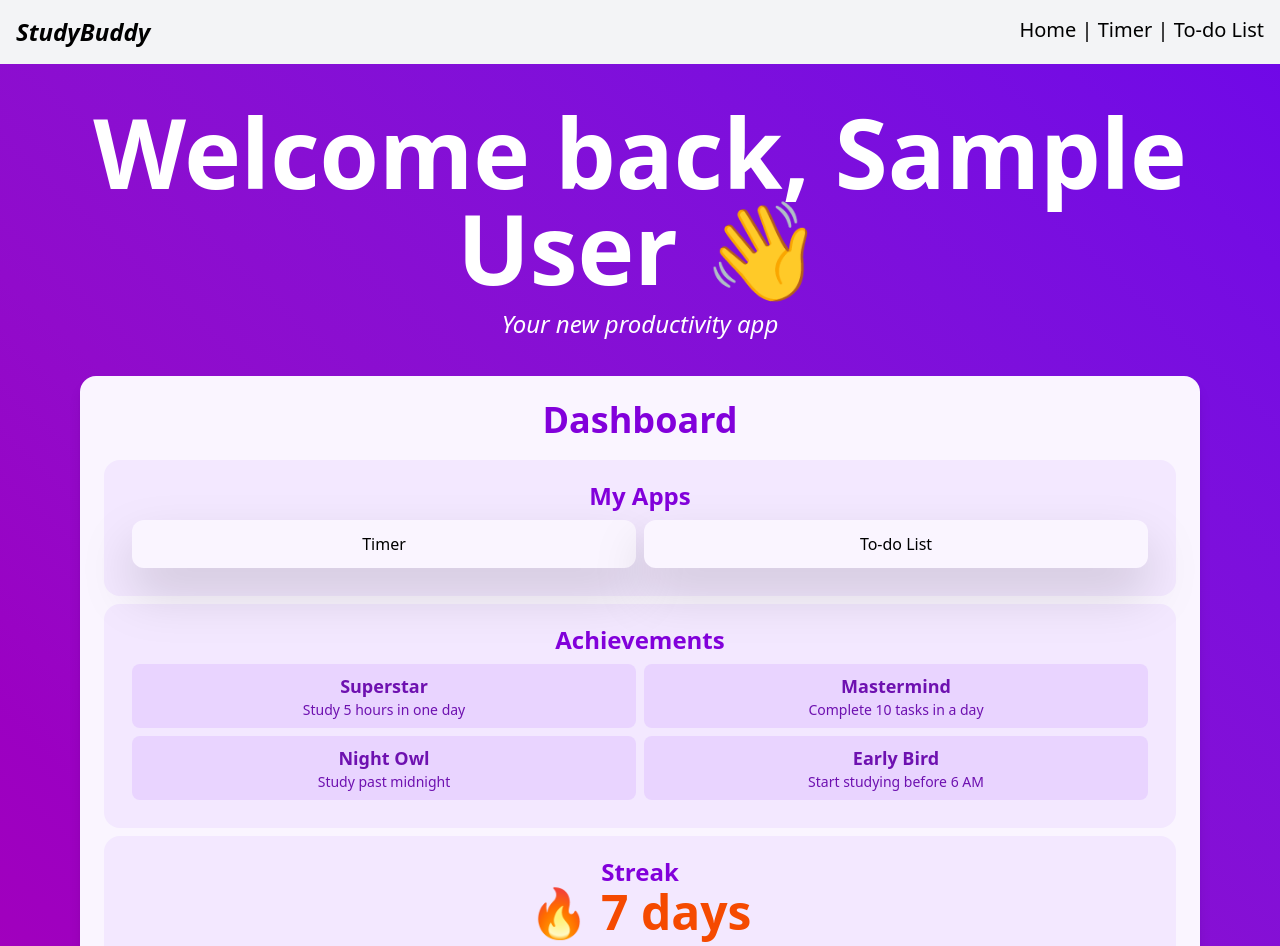
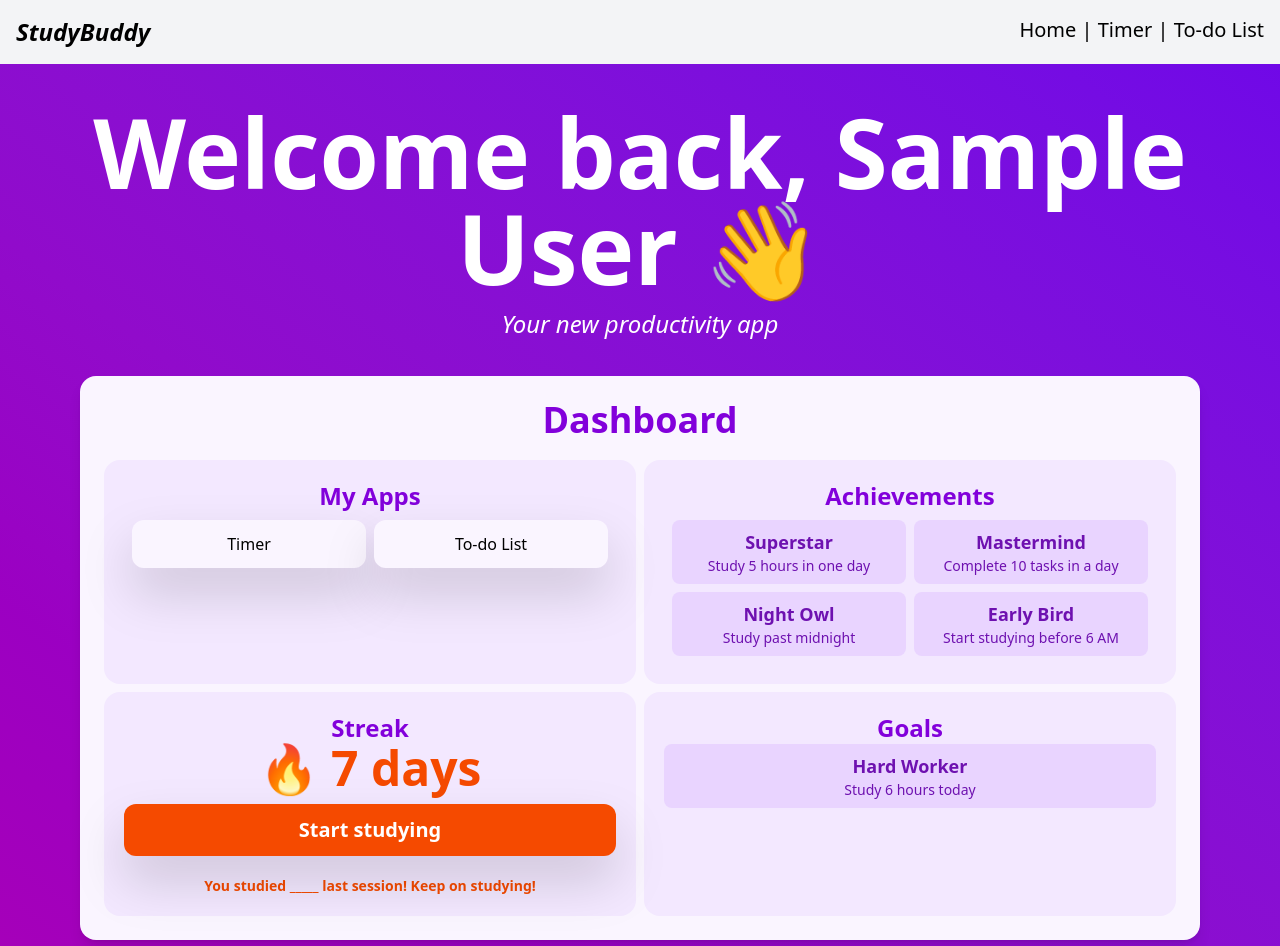
Before and after one commit to kakak158/studybuddy, a React (Vite) app: page /home in a window 1280 px wide. Shown: the top 946 px of the page. Built offline with nearby package versions, Linux system fonts and the light colour scheme; sample sign-in values are in the browser's storage.

Commit message:
Study session button now works fully + a few bug fixes

```diff
--- a/src/index.css
+++ b/src/index.css
@@ -7,3 +7,21 @@
 body {
   background-color: #700ee8;
 }
+
+@keyframes gradientShift {
+  0% {
+    background-position: 0% 50%;
+  }
+  50% {
+    background-position: 100% 50%;
+  }
+  100% {
+    background-position: 0% 50%;
+  }
+}
+
+.animated-orange-gradient {
+  background: linear-gradient(-45deg, #ff6b35, #f7931e, #ff8c00, #ff4500);
+  background-size: 400% 400%;
+  animation: gradientShift 3s ease infinite;
+}
--- a/src/pages/Home.tsx
+++ b/src/pages/Home.tsx
@@ -2,62 +2,78 @@ import { useEffect, useRef, useState } from "react";
 import { Link, useNavigate } from "react-router-dom";
 
 const Home = () => {
-  //localStorage.removeItem("startTime");
-
+  const [studying, setStudying] = useState(false);
   const [name, setName] = useState("");
+  const [timeStudied, setTimeStudied] = useState<string | number>("_____");
 
   const navigate = useNavigate();
-  // const [timePassed, setTimePassed] = useState(0);
 
   const startRef = useRef<number | null>(null);
+  const intervalRef = useRef<ReturnType<typeof setInterval> | null>(null);
 
-  const [timeStudied, setTimeStudied] = useState("");
+  // load userData once
   useEffect(() => {
     const userDataString = localStorage.getItem("userData");
     const userData = userDataString ? JSON.parse(userDataString) : null;
+    const studyingString = localStorage.getItem("studying");
+    const study = studyingString ? JSON.parse(studyingString) : null;
 
-    const startTimeString = localStorage.getItem("startTime");
-    const startTime = startTimeString ? JSON.parse(startTimeString) : null;
-
-    if (startTime) {
-      startRef.current = startTime;
-    } else {
-      startRef.current = Date.now();
+    if (study) {
+      setStudying(study);
     }
-
-    const interval = setInterval(() => {
-      if (startRef.current !== null) {
-        const elapsedMs = Date.now() - startRef.current;
-        const seconds = Math.floor(elapsedMs / 1000);
-        const hours = Math.floor(seconds / 3600);
-        const minutes = Math.floor((seconds % 3600) / 60);
-
-        setTimeStudied(`${hours}h ${minutes}m`);
-      }
-    }, 1000);
-
-    if (userData) {
+    if (userData !== null) {
       setName(userData.name);
     } else {
       navigate("/");
     }
-    return () => clearInterval(interval); // cleanup
-    // const timeUsedString = localStorage.getItem("timePassed");
-    // const timeUsed = timeUsedString ? JSON.parse(timeUsedString) : null;
-
-    // if (timeUsed) {
-    //   setTimePassed(timeUsed);
-    // }
-
-    // setInterval(() => {
-    //   setTimePassed(timePassed + 1);
-    //   localStorage.setItem("timePassed", JSON.stringify(timePassed));
-    // }, 1000);
   }, []);
 
+  // whenever `studying` changes, start or stop the interval
   useEffect(() => {
-    localStorage.setItem("startTime", JSON.stringify(startRef.current));
-  }, []);
+    localStorage.setItem("studying", JSON.stringify(studying));
+    if (studying) {
+      setTimeStudied("0h 0m");
+      // --- on start ---
+      // initialize startRef (from storage or now)
+      const stored = localStorage.getItem("startTime");
+      if (stored) {
+        startRef.current = JSON.parse(stored);
+      } else {
+        startRef.current = Date.now();
+        localStorage.setItem("startTime", JSON.stringify(startRef.current));
+      }
+
+      // kick off the interval
+      intervalRef.current = setInterval(() => {
+        if (startRef.current !== null) {
+          const elapsedMs = Date.now() - startRef.current;
+          const totalSeconds = Math.floor(elapsedMs / 1000);
+          const hours = Math.floor(totalSeconds / 3600);
+          const minutes = Math.floor((totalSeconds % 3600) / 60);
+          setTimeStudied(`${hours}h ${minutes}m`);
+        }
+      }, 1000);
+    } else {
+      // --- on stop ---
+      // clear the interval
+      if (intervalRef.current) {
+        clearInterval(intervalRef.current);
+        intervalRef.current = null;
+
+        localStorage.removeItem("startTime");
+      }
+    }
+
+    // cleanup on unmount
+    return () => {
+      if (intervalRef.current) clearInterval(intervalRef.current);
+    };
+  }, [studying]);
+
+  const startStudy = () => {
+    // toggle studying state
+    setStudying((prev) => !prev);
+  };
 
   return (
     <div className="min-h-screen flex flex-col bg-gradient-to-bl from-violet-700 to-fuchsia-700 text-white">
@@ -72,7 +88,7 @@ const Home = () => {
           <h1 className="mb-5 text-4xl font-extrabold text-purple-700">
             Dashboard
           </h1>
-          <div className="grid md:grid-cols`-2 grid-cols-1 gap-2">
+          <div className="grid md:grid-cols-2 grid-cols-1 gap-2">
             <div className="bg-purple-100 p-5 rounded-2xl">
               <h1 className="text-2xl font-bold text-purple-700">My Apps</h1>
               <div className="grid grid-cols-2 gap-2 m-2">
@@ -127,19 +143,34 @@ const Home = () => {
                 </div>
               </div>
             </div>
-            <div className="bg-purple-100 p-5 rounded-2xl">
+            <div className="bg-purple-100 p-5 rounded-2xl flex flex-col items-center">
               <h1 className="text-2xl font-bold text-purple-700">Streak</h1>
               <p className="text-5xl font-bold text-orange-600">🔥 7 days</p>
-              {timeStudied === "" ? (
+
+              <button
+                className={`text-xl text-white font-bold drop-shadow-2xl px-4 py-3 rounded-xl transition w-full m-3
+            ${
+              studying
+                ? "animated-orange-gradient hover:opacity-90 active:opacity-80"
+                : "bg-orange-600  hover:bg-orange-700"
+            }
+          `}
+                onClick={startStudy}
+              >
+                {studying ? "Stop studying" : "Start studying"}
+              </button>
+
+              {studying ? (
                 <p className="text-sm text-orange-600 mt-2 font-bold">
-                  Loading...
+                  You've studied {timeStudied} this session! Keep it up!
                 </p>
               ) : (
                 <p className="text-sm text-orange-600 mt-2 font-bold">
-                  You've studied {timeStudied} today! Keep it up!
+                  You studied {timeStudied} last session! Keep on studying!
                 </p>
               )}
             </div>
+
             <div className="bg-purple-100 p-5 rounded-2xl">
               <h1 className="text-2xl font-bold text-purple-700">Goals</h1>
               <div className="bg-purple-200 p-2 rounded-lg">
--- a/src/pages/StartScreen.tsx
+++ b/src/pages/StartScreen.tsx
@@ -8,17 +8,21 @@ const StartScreen = () => {
   const [referral, setReferral] = useState("");
 
   const handleSubmit = (e: React.FormEvent) => {
+    console.log("Form submitted");
+
     e.preventDefault();
     localStorage.setItem(
       "userData",
       JSON.stringify({ name, age, referral, formFilled: true })
     );
+    console.log(localStorage.getItem("userData"));
+
     navigate("/home"); // Navigate to dashboard
   };
   useEffect(() => {
     const userDataString = localStorage.getItem("userData");
     const userData = userDataString ? JSON.parse(userDataString) : null;
-    if (userData.formFilled === true) {
+    if (userData && userData.formFilled === true) {
       navigate("/home");
     }
   }, []);
```
